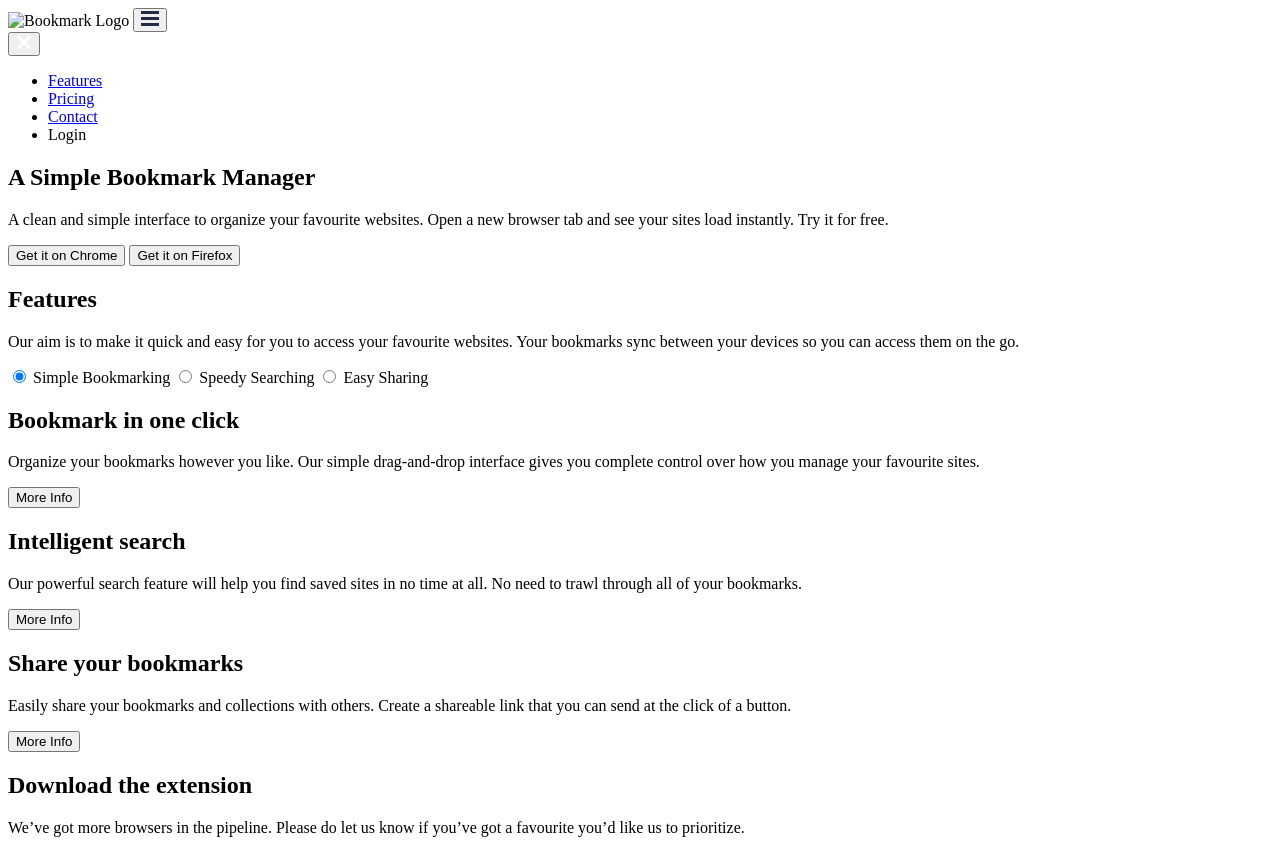
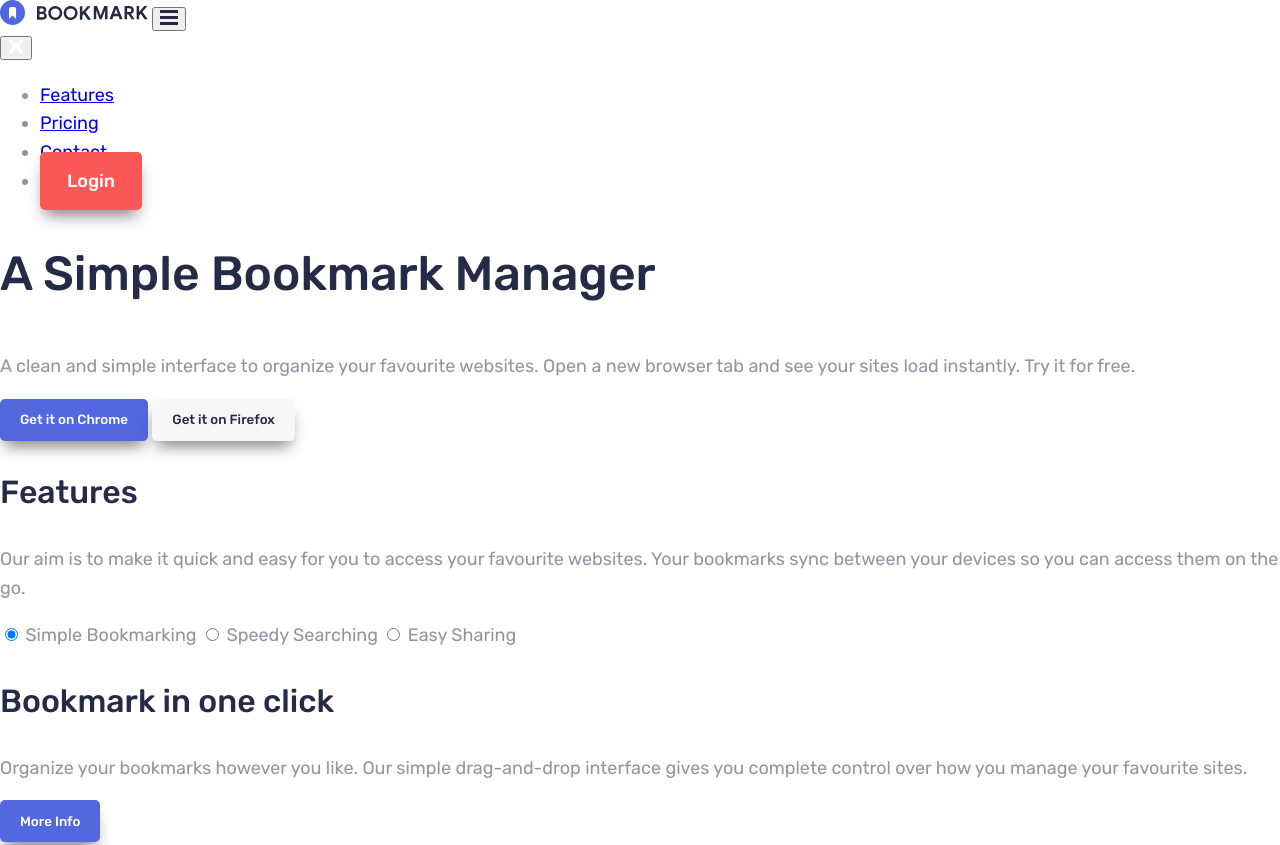
Before and after one commit to Andrparsons/bookmark-landing-page, a plain HTML site: page index.html in a window 1280 px wide. Shown: the top 845 px of the page. Drawn offline with Linux system fonts and the light colour scheme.

Commit message:
typography and button styling

```diff
--- /dev/null
+++ b/css/style.css
@@ -0,0 +1,89 @@
+:root {
+  --primary-colour: hsl(231, 69%, 60%);
+  --secondary-colour: hsl(0, 94%, 66%);
+  --text-primary: hsl(229, 8%, 60%);
+  --text-secondary: hsl(229, 31%, 21%);
+}
+
+* {
+  box-sizing: border-box;
+}
+
+body {
+  margin: 0;
+  font-family: "Rubik", sans-serif;
+  font-size: 1.125rem;
+  line-height: 1.6;
+  color: var(--text-primary);
+}
+
+/* ==================
+    Typography
+===================== */
+
+h1,
+h2,
+h3,
+strong {
+  font-weight: 500;
+  color: var(--text-secondary);
+}
+
+h1 {
+  font-size: 3rem;
+}
+
+h2 {
+  font-size: 2rem;
+}
+
+/* buttons */
+
+.btn {
+  font-family: inherit;
+  border: 0;
+  padding: 1em 1.5em;
+  cursor: pointer;
+  font-weight: 500;
+  border-radius: 5px;
+  box-shadow: 0px 10px 15px -5px rgba(0, 0, 0, 0.5);
+}
+
+.btn-primary {
+  color: #fff;
+  background-color: var(--primary-colour);
+}
+
+.btn-primary:hover,
+.btn-primary:focus {
+  background-color: #fff;
+  border: solid 2px var(--primary-colour);
+  color: var(--primary-colour);
+}
+
+.btn-secondary {
+  color: var(--text-secondary);
+  background-color: #f7f7f7;
+}
+
+.btn-secondary:hover,
+.btn-secondary:focus {
+  background-color: #fff;
+  border: solid 2px var(--text-secondary);
+}
+
+.btn-login {
+  color: #fff;
+  background-color: var(--secondary-colour);
+}
+
+.btn-login:hover,
+.btn-login:focus {
+  background-color: #fff;
+  border: solid 2px var(--secondary-colour);
+  color: var(--secondary-colour);
+}
+
+/* ==================
+    general layout
+===================== */
--- a/index.html
+++ b/index.html
@@ -11,7 +11,11 @@
       sizes="32x32"
       href="./images/favicon-32x32.png"
     />
-    <link href="style.css" rel="stylesheet" />
+    <link
+      href="https://fonts.googleapis.com/css?family=Rubik:400,500&display=swap"
+      rel="stylesheet"
+    />
+    <link href="css/style.css" type="text/css" rel="stylesheet" />
 
     <title>Frontend Mentor | Bookmark landing page</title>
 
@@ -29,7 +33,7 @@
   <body>
     <header>
       <div class="header-content">
-        <img src="imagee/logo-bookmark.svg" alt="Bookmark Logo" class="logo" />
+        <img src="images/logo-bookmark.svg" alt="Bookmark Logo" class="logo" />
         <button aria-label="Open Navigation" class="open-nav">
           <svg xmlns="http://www.w3.org/2000/svg" width="18" height="15">
             <path
@@ -60,7 +64,9 @@
             <li class="nav-item">
               <a href="#contact" class="nav-link">Contact</a>
             </li>
-            <li class="nav-item"><a class="nav-link btn-login">Login</a></li>
+            <li class="nav-item">
+              <a class="nav-link btn btn-login">Login</a>
+            </li>
           </ul>
         </nav>
       </div>
@@ -75,7 +81,7 @@
         </p>
 
         <button class="btn btn-primary">Get it on Chrome</button>
-        <button class="btn btn-primary">Get it on Firefox</button>
+        <button class="btn btn-secondary">Get it on Firefox</button>
       </section>
 
       <section class="features">
```
Also changed, not shown: style.css (deleted).
